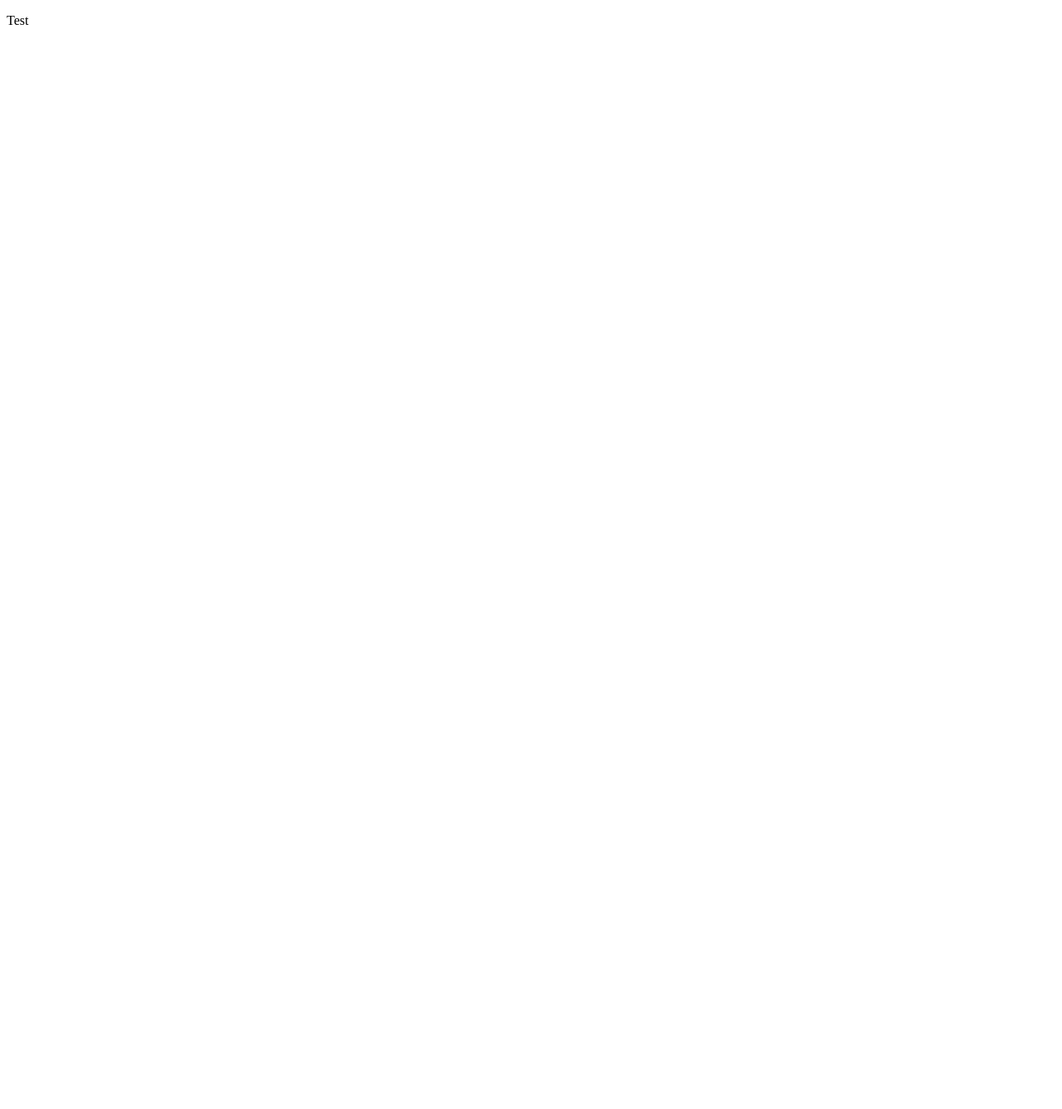
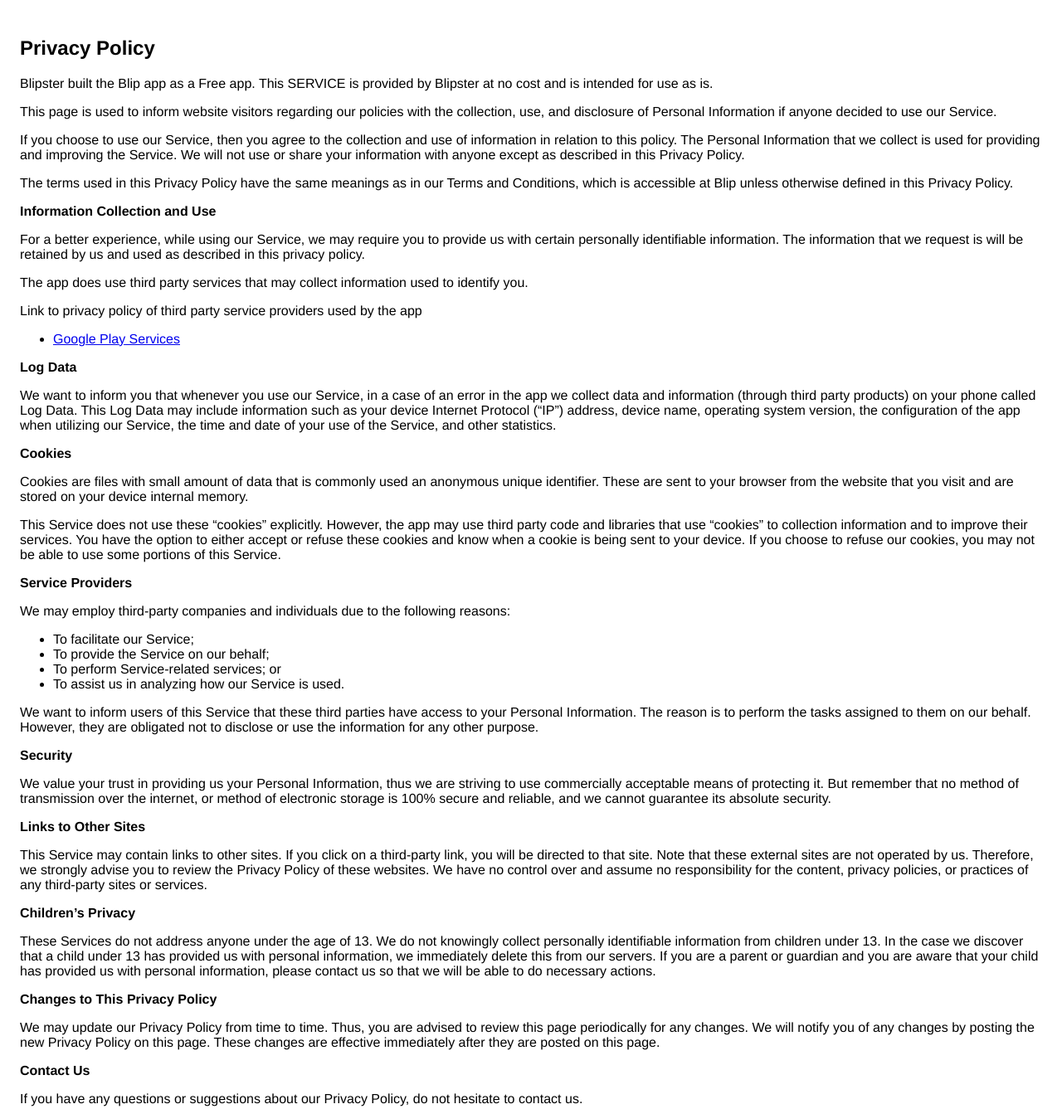
Before and after one commit to rayho564/rayho564.github.io, a plain HTML site: page index.html in a window 1280 px wide. Shown: the whole page at 83% size. Before the commit the page ends 800 px from the top, so only its background shows below. Drawn offline with Linux system fonts and the light colour scheme.

Commit message:
Update index.html

```diff
--- a/index.html
+++ b/index.html
@@ -1,88 +1,47 @@
-<!DOCTYPE html>
-<html>
-<head>
-<title>Facebook Login JavaScript Example</title>
-<meta charset="UTF-8">
-</head>
-<body>
-	<p id="greeting">Test</p>
-<script>
-  // This is called with the results from from FB.getLoginStatus().
-  function statusChangeCallback(response) {
-    console.log('statusChangeCallback');
-    console.log(response);
-    // The response object is returned with a status field that lets the
-    // app know the current login status of the person.
-    // Full docs on the response object can be found in the documentation
-    // for FB.getLoginStatus().
-    if (response.status === 'connected') {
-      // Logged into your app and Facebook.
-      testAPI();
-    } else {
-      // The person is not logged into your app or we are unable to tell.
-      document.getElementById('status').innerHTML = 'Please log ' +
-        'into this app.';
-    }
-  }
-  // This function is called when someone finishes with the Login
-  // Button.  See the onlogin handler attached to it in the sample
-  // code below.
-  function checkLoginState() {
-    FB.getLoginStatus(function(response) {
-      statusChangeCallback(response);
-    });
-  }
-  window.fbAsyncInit = function() {
-  FB.init({
-    appId      : '{your-app-id}',
-    cookie     : true,  // enable cookies to allow the server to access
-                        // the session
-    xfbml      : true,  // parse social plugins on this page
-    version    : 'v2.8' // use graph api version 2.8
-  });
-  // Now that we've initialized the JavaScript SDK, we call
-  // FB.getLoginStatus().  This function gets the state of the
-  // person visiting this page and can return one of three states to
-  // the callback you provide.  They can be:
-  //
-  // 1. Logged into your app ('connected')
-  // 2. Logged into Facebook, but not your app ('not_authorized')
-  // 3. Not logged into Facebook and can't tell if they are logged into
-  //    your app or not.
-  //
-  // These three cases are handled in the callback function.
-  FB.getLoginStatus(function(response) {
-    statusChangeCallback(response);
-  });
-  };
-  // Load the SDK asynchronously
-  (function(d, s, id) {
-    var js, fjs = d.getElementsByTagName(s)[0];
-    if (d.getElementById(id)) return;
-    js = d.createElement(s); js.id = id;
-    js.src = "//connect.facebook.net/en_US/sdk.js";
-    fjs.parentNode.insertBefore(js, fjs);
-  }(document, 'script', 'facebook-jssdk'));
-  // Here we run a very simple test of the Graph API after login is
-  // successful.  See statusChangeCallback() for when this call is made.
-  function testAPI() {
-    FB.api('/me', function(response) {
-      document.getElementById('greeting').innerHTML = response.email;
-    });
-  }
-</script>
 
-<!--
-  Below we include the Login Button social plugin. This button uses
-  the JavaScript SDK to present a graphical Login button that triggers
-  the FB.login() function when clicked.
--->
-
-<fb:login-button scope="public_profile,email" onlogin="checkLoginState();">
-</fb:login-button>
-
-<div id="status">
-</div>
-
-</body>
-</html>
+<!DOCTYPE html><html> <head> <meta charset="utf-8"> <meta name="viewport" content="width=device-width"> <title>Privacy Policy</title> <style>body{font-family: "Helvetica Neue", Helvetica, Arial, sans-serif; padding:1em;}</style></head> <body><h2>Privacy Policy</h2> <p> Blipster built the Blip app as a Free app. This SERVICE is provided by Blipster at no cost and is intended for use as is.
+                  </p> <p>This page is used to inform website visitors regarding our policies with the collection, use, and
+                    disclosure of Personal Information if anyone decided to use our Service.
+                  </p> <p>If you choose to use our Service, then you agree to the collection and use of information in relation
+                    to this policy. The Personal Information that we collect is used for providing and improving the
+                    Service. We will not use or share your information with anyone except as described
+                    in this Privacy Policy.
+                  </p> <p>The terms used in this Privacy Policy have the same meanings as in our Terms and Conditions, which is accessible
+                    at Blip unless otherwise defined in this Privacy Policy.
+                  </p> <p><strong>Information Collection and Use</strong></p> <p>For a better experience, while using our Service, we may require you to provide us with certain
+                    personally identifiable information. The information that we request is will be retained by us and used as described in this privacy policy.
+                  </p> <p>The app does use third party services that may collect information used to identify you.</p> <div><p>Link to privacy policy of third party service providers used by the app </p> <ul><li><a href="https://www.google.com/policies/privacy/" target="_blank">Google Play Services</a></li> <!----> <!----> <!----></ul></div> <p><strong>Log Data</strong></p> <p> We want to inform you that whenever you use our Service, in a case of an
+                    error in the app we collect data and information (through third party products) on your phone
+                    called Log Data. This Log Data may include information such as your device Internet Protocol (“IP”) address,
+                    device name, operating system version, the configuration of the app when utilizing our Service,
+                    the time and date of your use of the Service, and other statistics.
+                  </p> <p><strong>Cookies</strong></p> <p>Cookies are files with small amount of data that is commonly used an anonymous unique identifier. These
+                    are sent to your browser from the website that you visit and are stored on your device internal memory.
+                  </p> <p>This Service does not use these “cookies” explicitly. However, the app may use third party code and libraries
+                    that use “cookies” to collection information and to improve their services. You have the option to either
+                    accept or refuse these cookies and know when a cookie is being sent to your device. If you choose to
+                    refuse our cookies, you may not be able to use some portions of this Service.
+                  </p> <p><strong>Service Providers</strong></p> <p> We may employ third-party companies and individuals due to the following reasons:</p> <ul><li>To facilitate our Service;</li> <li>To provide the Service on our behalf;</li> <li>To perform Service-related services; or</li> <li>To assist us in analyzing how our Service is used.</li></ul> <p> We want to inform users of this Service that these third parties have access to your
+                    Personal Information. The reason is to perform the tasks assigned to them on our behalf. However, they
+                    are obligated not to disclose or use the information for any other purpose.
+                  </p> <p><strong>Security</strong></p> <p> We value your trust in providing us your Personal Information, thus we are striving
+                    to use commercially acceptable means of protecting it. But remember that no method of transmission over
+                    the internet, or method of electronic storage is 100% secure and reliable, and we cannot guarantee
+                    its absolute security.
+                  </p> <p><strong>Links to Other Sites</strong></p> <p>This Service may contain links to other sites. If you click on a third-party link, you will be directed
+                    to that site. Note that these external sites are not operated by us. Therefore, we strongly
+                    advise you to review the Privacy Policy of these websites. We have no control over
+                    and assume no responsibility for the content, privacy policies, or practices of any third-party sites
+                    or services.
+                  </p> <p><strong>Children’s Privacy</strong></p> <p>These Services do not address anyone under the age of 13. We do not knowingly collect
+                    personally identifiable information from children under 13. In the case we discover that a child
+                    under 13 has provided us with personal information, we immediately delete this from
+                    our servers. If you are a parent or guardian and you are aware that your child has provided us with personal
+                    information, please contact us so that we will be able to do necessary actions.
+                  </p> <p><strong>Changes to This Privacy Policy</strong></p> <p> We may update our Privacy Policy from time to time. Thus, you are advised to review
+                    this page periodically for any changes. We will notify you of any changes by posting
+                    the new Privacy Policy on this page. These changes are effective immediately after they are posted on
+                    this page.
+                  </p> <p><strong>Contact Us</strong></p> <p>If you have any questions or suggestions about our Privacy Policy, do not hesitate to contact
+                    us.
+                  </body></html>
```
